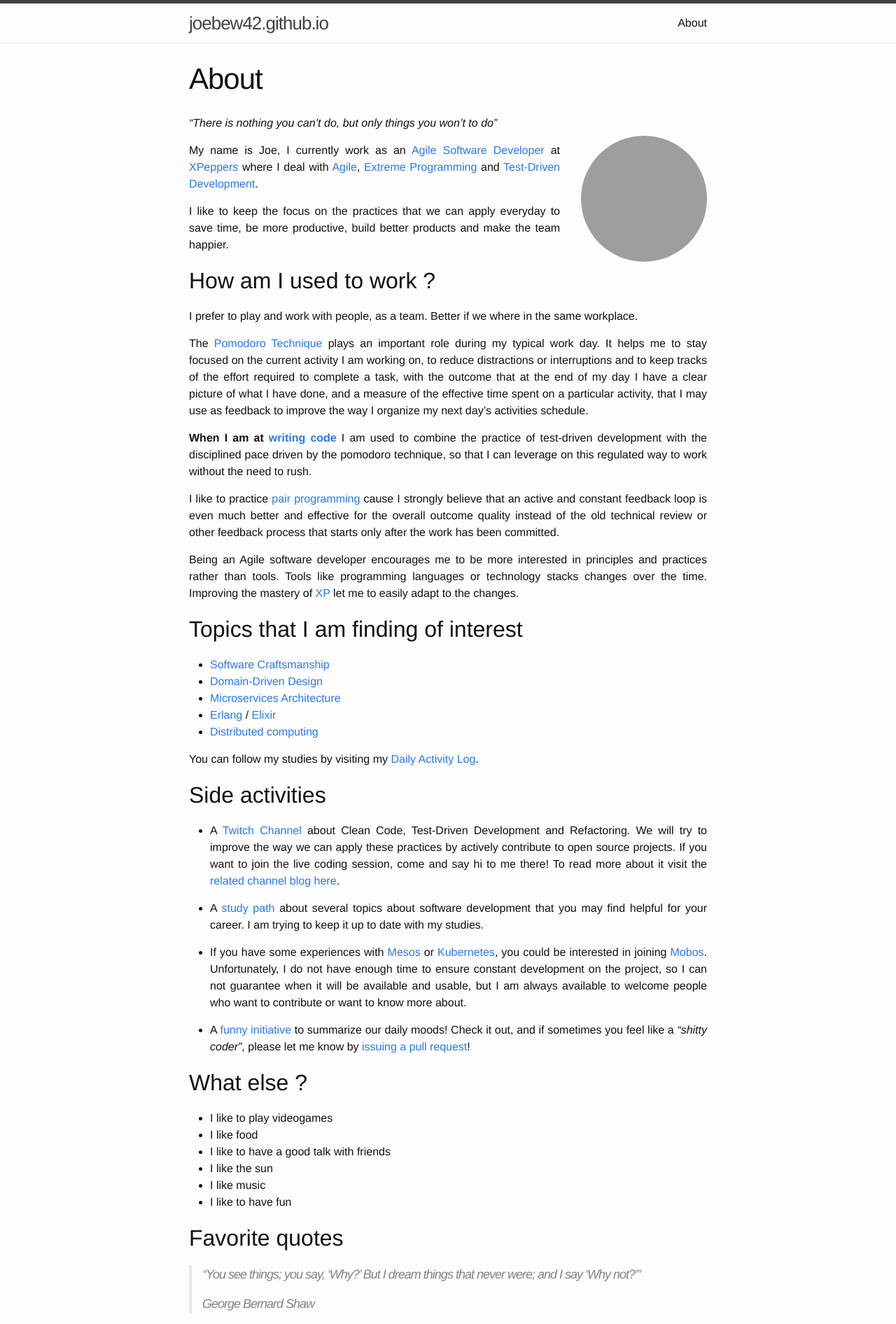
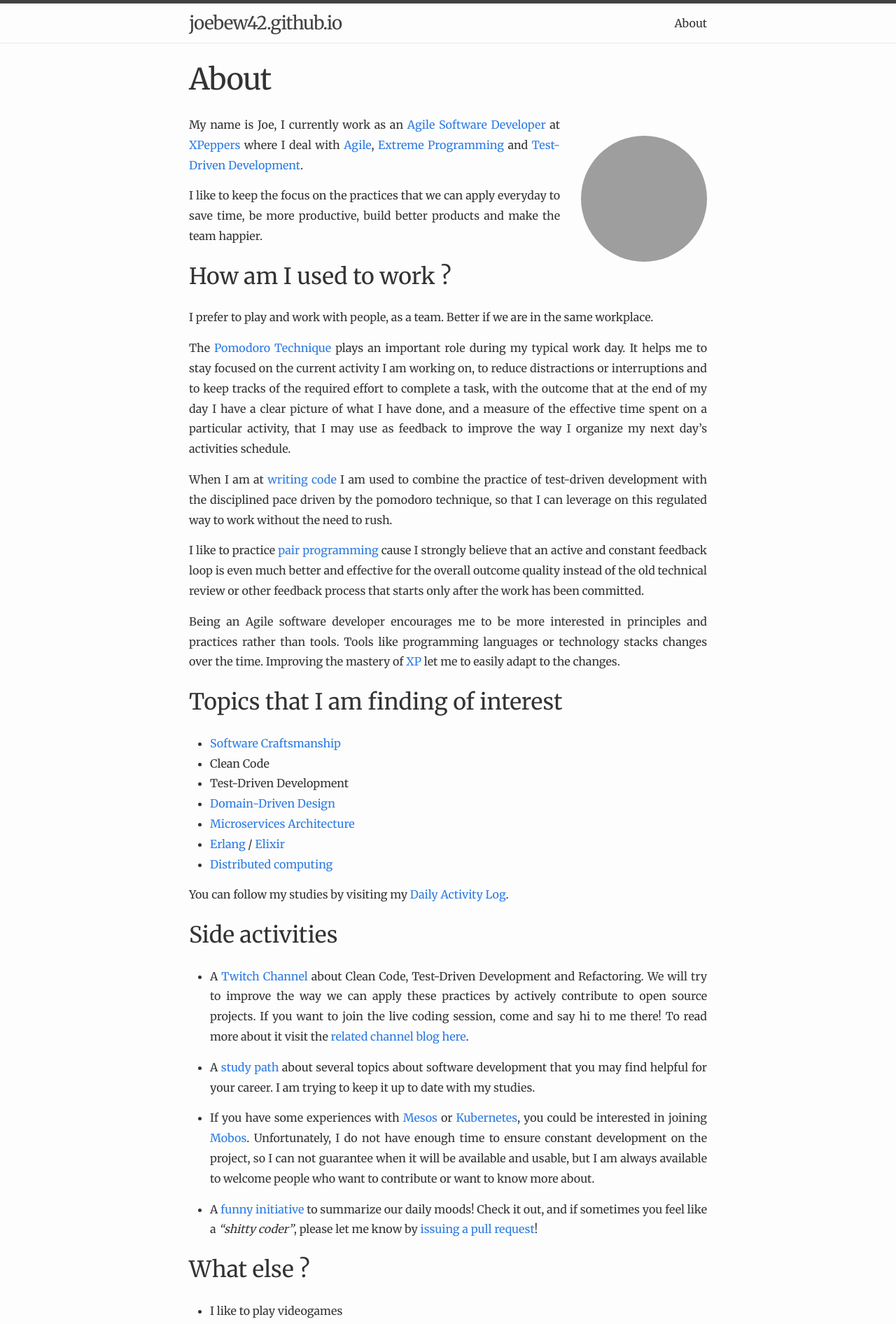
Before and after one commit to joebew42/joebew42.github.io, a Jekyll site: the page built from about.md, in a window 1280 px wide. Shown: the top 1892 px of the page at 70% size. Built offline with Jekyll 4.4.1, drawn with Linux system fonts in a browser that asks for light colours; grey boxes are pictures that could not be loaded.

Commit message:
change the font

```diff
--- a/_includes/head.html
+++ b/_includes/head.html
@@ -6,6 +6,7 @@
   <title>{% if page.title %}{{ page.title | escape }}{% else %}{{ site.title | escape }}{% endif %}</title>
   <meta name="description" content="{% if page.excerpt %}{{ page.excerpt | strip_html | strip_newlines | truncate: 160 }}{% else %}{{ site.description }}{% endif %}">
 
+  <link rel="stylesheet" href="https://fonts.googleapis.com/css?family=Merriweather&display=swap">
   <link rel="stylesheet" href="{{ "/css/main.css" | prepend: site.baseurl }}">
   <link rel="canonical" href="{{ page.url | replace:'index.html','' | prepend: site.baseurl | prepend: site.url }}">
   <link rel="alternate" type="application/rss+xml" title="{{ site.title }}" href="{{ "/feed.xml" | prepend: site.baseurl | prepend: site.url }}">
--- a/about.md
+++ b/about.md
@@ -6,19 +6,17 @@ permalink: /about/
 
 <img alt="profile photo" src="https://avatars1.githubusercontent.com/u/1238549?v=4&s=180" style="float:right;margin:30px;margin-right:0;border-radius:50%" />
 
-_"There is nothing you can't do, but only things you won't to do"_
-
 My name is Joe, I currently work as an [Agile Software Developer](https://en.wikipedia.org/wiki/Agile_software_development) at [XPeppers](http://www.xpeppers.com/) where I deal with [Agile](http://agilemanifesto.org/), [Extreme Programming](https://en.wikipedia.org/wiki/Extreme_programming) and [Test-Driven Development](https://en.wikipedia.org/wiki/Test-driven_development).
 
 I like to keep the focus on the practices that we can apply everyday to save time, be more productive, build better products and make the team happier.
 
 ## How am I used to work ?
 
-I prefer to play and work with people, as a team. Better if we where in the same workplace.
+I prefer to play and work with people, as a team. Better if we are in the same workplace.
 
-The [Pomodoro Technique](https://en.wikipedia.org/wiki/Pomodoro_Technique) plays an important role during my typical work day. It helps me to stay focused on the current activity I am working on, to reduce distractions or interruptions and to keep tracks of the effort required to complete a task, with the outcome that at the end of my day I have a clear picture of what I have done, and a measure of the effective time spent on a particular activity, that I may use as feedback to improve the way I organize my next day's activities schedule.
+The [Pomodoro Technique](https://en.wikipedia.org/wiki/Pomodoro_Technique) plays an important role during my typical work day. It helps me to stay focused on the current activity I am working on, to reduce distractions or interruptions and to keep tracks of the required effort to complete a task, with the outcome that at the end of my day I have a clear picture of what I have done, and a measure of the effective time spent on a particular activity, that I may use as feedback to improve the way I organize my next day's activities schedule.
 
-**When I am at [writing code](https://gist.github.com/joebew42/0ff621459779d0e7c1058f87dae3cea2)** I am used to combine the practice of test-driven development with the disciplined pace driven by the pomodoro technique, so that I can leverage on this regulated way to work without the need to rush.
+When I am at [writing code](https://gist.github.com/joebew42/0ff621459779d0e7c1058f87dae3cea2) I am used to combine the practice of test-driven development with the disciplined pace driven by the pomodoro technique, so that I can leverage on this regulated way to work without the need to rush.
 
 I like to practice [pair programming](https://en.wikipedia.org/wiki/Pair_programming) cause I strongly believe that an active and constant feedback loop is even much better and effective for the overall outcome quality instead of the old technical review or other feedback process that starts only after the work has been committed.
 
@@ -27,6 +25,8 @@ Being an Agile software developer encourages me to be more interested in princip
 ## Topics that I am finding of interest
 
 * [Software Craftsmanship](https://www.amazon.com/Software-Craftsmanship-Imperative-Pete-McBreen/dp/0201733862)
+* Clean Code
+* Test-Driven Development
 * [Domain-Driven Design](https://en.wikipedia.org/wiki/Domain-driven_design)
 * [Microservices Architecture](https://martinfowler.com/articles/microservices.html)
 * [Erlang](https://www.erlang.org/) / [Elixir](https://elixir-lang.org)
--- a/css/main.scss
+++ b/css/main.scss
@@ -6,15 +6,15 @@
 
 
 // Our variables
-$base-font-family: "Helvetica Neue", Helvetica, Arial, sans-serif;
+$base-font-family: 'Merriweather', serif;
 $base-font-size:   16px;
 $base-font-weight: 400;
 $small-font-size:  $base-font-size * 0.875;
-$base-line-height: 1.5;
+$base-line-height: 1.8;
 
 $spacing-unit:     30px;
 
-$text-color:       #111;
+$text-color:       #333;
 $background-color: #fdfdfd;
 $brand-color:      #2a7ae2;
 
```
